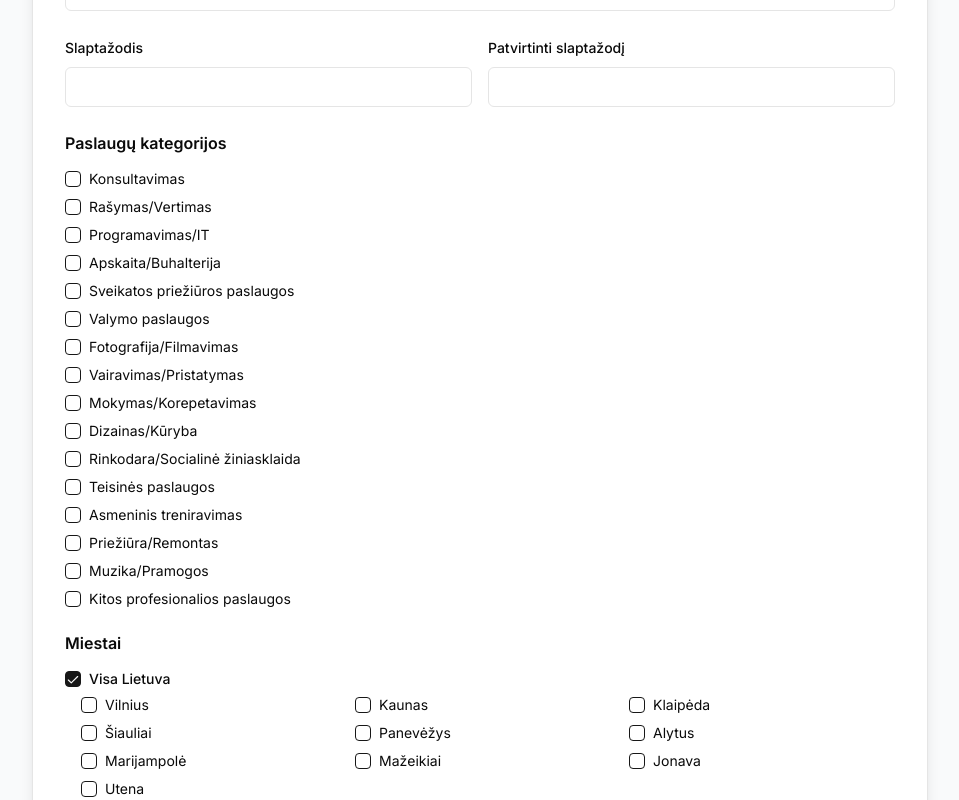
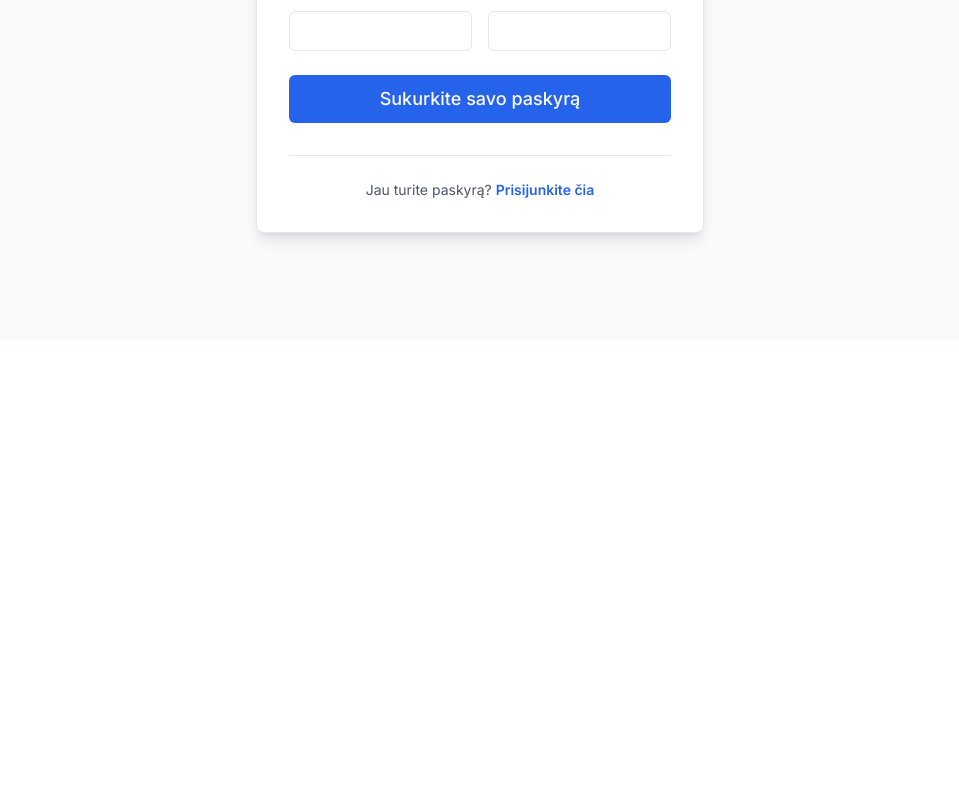
Before and after one commit to JusteliZz/v0-specialist-finder-website, a Next.js app: page /signup in a window 1280 px wide. Shown: the part 460-1260 px from the top of the page, without its empty margins (160-1119 px from the left). After the commit the page ends 800 px from the top, so only its background shows below. Built offline with nearby package versions, Linux system fonts and the light colour scheme.

Commit message:
Simplify signup for regular customers only

```diff
--- a/app/signup/page.tsx
+++ b/app/signup/page.tsx
@@ -8,7 +8,6 @@ import { Button } from "@/components/ui/button"
 import { Card, CardContent, CardHeader, CardTitle } from "@/components/ui/card"
 import { Input } from "@/components/ui/input"
 import { Label } from "@/components/ui/label"
-import { Checkbox } from "@/components/ui/checkbox"
 import { Alert, AlertDescription, AlertTitle } from "@/components/ui/alert"
 import { LanguageSelector } from "@/components/language-selector"
 import { PasswordStrength, isPasswordStrong } from "@/components/password-strength"
@@ -16,25 +15,8 @@ import { useLanguage } from "@/lib/language-context"
 import { useAuth } from "@/lib/auth-context"
 import { useErrorScroll } from "@/hooks/use-error-scroll"
 import { useEnterKey } from "@/hooks/use-enter-key"
-import {
-  db,
-  individualServiceCategories,
-  individualPredefinedServices,
-} from "@/lib/database"
+import { db } from "@/lib/database"
 import { Loader2, AlertCircle } from "lucide-react"
-
-const lithuanianCities = [
-  "Vilnius",
-  "Kaunas",
-  "Klaipėda",
-  "Šiauliai",
-  "Panevėžys",
-  "Alytus",
-  "Marijampolė",
-  "Mažeikiai",
-  "Jonava",
-  "Utena",
-]
 
 export default function SignupPage() {
   const [formData, setFormData] = useState({
@@ -43,12 +25,6 @@ export default function SignupPage() {
     confirmPassword: "",
     firstName: "",
     lastName: "",
-    companyName: "",
-    companyCode: "",
-    // Specialist-specific fields
-    selectedCategories: [] as string[],
-    selectedCities: [] as string[], // Start empty, will be handled by "All Lithuania" logic
-    selectedServices: [] as string[],
   })
   const [isLoading, setIsLoading] = useState(false)
   const [error, setError] = useState("")
@@ -57,43 +33,9 @@ export default function SignupPage() {
   const router = useRouter()
   const errorRef = useErrorScroll(error)
 
-  const handleInputChange = (field: keyof typeof formData, value: string | string[]) => {
+  const handleInputChange = (field: keyof typeof formData, value: string) => {
     setFormData((prev) => ({ ...prev, [field]: value }))
     if (error) setError("") // Clear error when user starts typing
-  }
-
-  const handleServiceToggle = (service: string) => {
-    setFormData((prev) => ({
-      ...prev,
-      selectedServices: prev.selectedServices.includes(service)
-        ? prev.selectedServices.filter((s) => s !== service)
-        : [...prev.selectedServices, service],
-    }))
-  }
-
-  const handleCategoryToggle = (category: string) => {
-    setFormData((prev) => ({
-      ...prev,
-      selectedCategories: prev.selectedCategories.includes(category)
-        ? prev.selectedCategories.filter((c) => c !== category)
-        : [...prev.selectedCategories, category],
-    }))
-  }
-
-  const handleCityToggle = (city: string) => {
-    setFormData((prev) => ({
-      ...prev,
-      selectedCities: prev.selectedCities.includes(city)
-        ? prev.selectedCities.filter((c) => c !== city)
-        : [...prev.selectedCities, city],
-    }))
-  }
-
-  const handleAllLithuaniaToggle = (checked: boolean) => {
-    if (checked) {
-      // Select "All Lithuania" - clear all specific cities
-      setFormData((prev) => ({ ...prev, selectedCities: [] }))
-    }
   }
 
   const validateForm = () => {
@@ -122,24 +64,12 @@ export default function SignupPage() {
       return false
     }
 
-    // Always require first name and last name for individual specialists
     if (!formData.firstName.trim()) {
       setError(t("pleaseEnterFirstName"))
       return false
     }
     if (!formData.lastName.trim()) {
       setError(t("pleaseEnterLastName"))
-        return false
-      }
-
-    // Always require categories and services for individual specialists
-      if (formData.selectedCategories.length === 0) {
-        setError(t("pleaseSelectCategory"))
-        return false
-      }
-      // Note: We don't require city selection since "All Lithuania" (empty array) is valid
-      if (formData.selectedServices.length === 0) {
-        setError(t("pleaseSelectServices"))
       return false
     }
 
@@ -163,36 +93,22 @@ export default function SignupPage() {
         return
       }
 
-      // Create new user
+      // Create new customer user
       const userData = {
         email: formData.email,
         password: formData.password,
-        role: "individual_specialist" as const,
+        role: "customer" as const,
         firstName: formData.firstName,
         lastName: formData.lastName,
       }
 
       const newUser = await db.users.create(userData)
 
-      // Create specialist profile with selected services
-        const services = [...formData.selectedServices]
-
-        await db.specialists.createProfile({
-          userId: newUser.id,
-          type: "individual",
-          profession: services[0] || "Specialistas",
-          categories: formData.selectedCategories, // Save all selected categories
-          locations: formData.selectedCities, // Save all selected cities (empty array = All Lithuania)
-          phone: "", // Remove phone requirement
-          description: "", // Remove description requirement
-          services: services,
-        })
-
       // Log the user in
       login(newUser)
 
-      // Redirect to dashboard
-        router.push("/dashboard")
+      // Redirect to specialists page for customers
+      router.push("/specialists")
     } catch (err) {
       console.error("Signup error:", err)
       setError(t("unexpectedError"))
@@ -205,9 +121,6 @@ export default function SignupPage() {
       handleSubmit()
     }
   }, [isLoading, formData])
-
-  const serviceCategories = individualServiceCategories
-  const predefinedServices = individualPredefinedServices
 
   return (
     <div className="min-h-screen bg-gray-50">
@@ -230,16 +143,13 @@ export default function SignupPage() {
       </header>
 
       <main className="py-12 px-4 sm:px-6 lg:px-8">
-        <div className="max-w-4xl mx-auto">
+        <div className="max-w-md mx-auto">
           <Card className="shadow-lg">
             <CardHeader className="border-b">
               <CardTitle className="text-3xl font-bold text-center">{t("signup")}</CardTitle>
             </CardHeader>
             <CardContent className="p-8">
-              {/* Registration form */}
               <form onSubmit={handleSubmit} className="space-y-6">
-                <h2 className="text-2xl font-bold text-center">{t("accountDetails")}</h2>
-
                 {error && (
                   <Alert variant="destructive" ref={errorRef}>
                     <AlertCircle className="h-4 w-4" />
@@ -306,97 +216,11 @@ export default function SignupPage() {
 
                 {formData.password && <PasswordStrength password={formData.password} />}
 
-                {/* Specialist fields */}
-                <>
-                  <div className="space-y-4">
-                    <Label className="text-base font-semibold">{t("serviceCategories")}</Label>
-                    <div className="space-y-3">
-                      {serviceCategories.map((category) => (
-                        <div key={category} className="space-y-2">
-                          <div className="flex items-center space-x-2">
-                            <Checkbox
-                              id={`cat-${category}`}
-                              checked={formData.selectedCategories.includes(category)}
-                              onCheckedChange={() => handleCategoryToggle(category)}
-                            />
-                            <Label htmlFor={`cat-${category}`} className="font-normal cursor-pointer">
-                              {t(category as any)}
-                            </Label>
-                          </div>
-
-                          {/* Show services for selected category */}
-                          {formData.selectedCategories.includes(category) &&
-                            predefinedServices[category as keyof typeof predefinedServices] &&
-                            predefinedServices[category as keyof typeof predefinedServices].length > 0 && (
-                              <div className="ml-3 p-2 bg-blue-50 rounded border max-w-full">
-                                <Label className="text-xs font-medium mb-1 block">
-                                  {t("specificServicesIn")} {t(category as any)}:
-                                </Label>
-                                <div className="grid grid-cols-1 gap-1 max-w-full">
-                                  {predefinedServices[category as keyof typeof predefinedServices].map((service) => (
-                                    <div key={service} className="flex items-center space-x-2 min-w-0">
-                                      <Checkbox
-                                        id={`service-${category}-${service}`}
-                                        checked={formData.selectedServices.includes(service)}
-                                        onCheckedChange={() => handleServiceToggle(service)}
-                                        className="flex-shrink-0"
-                                      />
-                                      <Label
-                                        htmlFor={`service-${category}-${service}`}
-                                        className="font-normal cursor-pointer text-xs truncate flex-1"
-                                      >
-                                        {t(service as any)}
-                                      </Label>
-                                    </div>
-                                  ))}
-                                </div>
-                              </div>
-                            )}
-                        </div>
-                      ))}
-                    </div>
-                  </div>
-
-                  <div className="space-y-4">
-                    <Label className="text-base font-semibold">{t("cities")}</Label>
-                    <div className="space-y-2">
-                      {/* All Lithuania option - checked by default when no cities are selected */}
-                      <div className="flex items-center space-x-2">
-                        <Checkbox
-                          id="city-all"
-                          checked={formData.selectedCities.length === 0}
-                          onCheckedChange={handleAllLithuaniaToggle}
-                        />
-                        <Label htmlFor="city-all" className="font-medium cursor-pointer">
-                          {t("allLithuania")}
-                        </Label>
-                      </div>
-
-                      {/* Individual cities */}
-                      <div className="grid grid-cols-2 sm:grid-cols-3 gap-2 ml-4">
-                        {lithuanianCities.map((city) => (
-                          <div key={city} className="flex items-center space-x-2">
-                            <Checkbox
-                              id={`city-${city}`}
-                              checked={formData.selectedCities.includes(city)}
-                              onCheckedChange={() => handleCityToggle(city)}
-                            />
-                            <Label htmlFor={`city-${city}`} className="font-normal cursor-pointer text-sm">
-                              {city}
-                            </Label>
-                          </div>
-                        ))}
-                      </div>
-                    </div>
-                  </div>
-                </>
-
                 <Button type="submit" className="w-full p-6 text-lg bg-blue-600 hover:bg-blue-700" disabled={isLoading}>
                   {isLoading ? <Loader2 className="mr-2 h-5 w-5 animate-spin" /> : t("createAccount")}
                 </Button>
               </form>
 
-              {/* Login link at the bottom */}
               <div className="mt-8 pt-6 border-t text-center">
                 <p className="text-sm text-gray-600">
                   {t("alreadyHaveAccount")}{" "}
```
Lines whose indentation alone changed are shown as unchanged.
